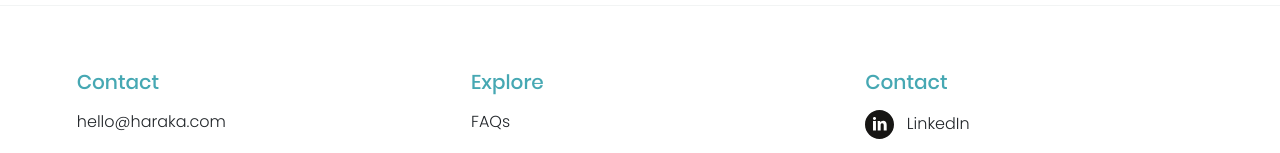
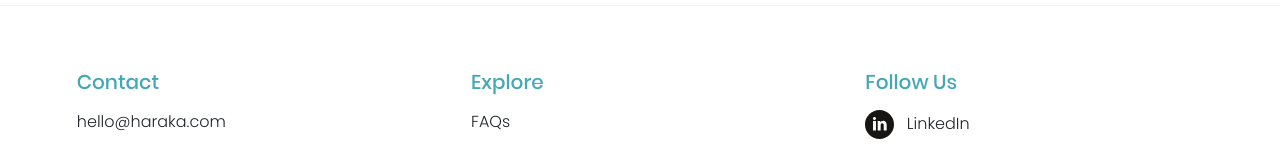
Before and after one commit to Ecolabz/Haraka, a React (Create React App) app: page / in a window 1280 px wide. Shown: the part 3345-3498 px from the top of the page. Built offline with nearby package versions, Linux system fonts and the light colour scheme.

Commit message:
Footer changes made

```diff
--- a/src/components/footer.jsx
+++ b/src/components/footer.jsx
@@ -21,7 +21,7 @@ function BaseInfo() {
             <Link to="/">Careers</Link>
           </div>
           <div className="footer-container">
-            <h5>Contact</h5>
+            <h5>Follow Us</h5>
             <Link to="/">
               {" "}
               <img src={linkedIn} alt="Instagram" />
```
